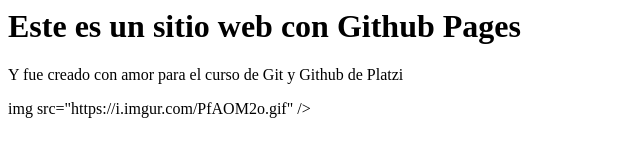
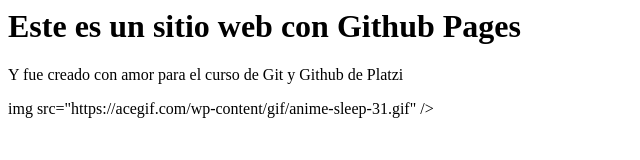
Before and after one commit to dev-rioma/dev-rioma.github.io, a plain HTML site: page index.html in a window 1280 px wide. Shown: the whole page, without its empty margins (0-640 px from the left). Drawn offline with Linux system fonts and the light colour scheme.

Commit message:
cambio de gif

```diff
--- a/index.html
+++ b/index.html
@@ -1,3 +1,3 @@
 <h1>Este es un sitio web con Github Pages</h1>
 <p>Y fue creado con amor para el curso de Git y Github de Platzi</p>
-<p>img src="https://i.imgur.com/PfAOM2o.gif" /></p>
+<p>img src="https://acegif.com/wp-content/gif/anime-sleep-31.gif" /></p>
```
